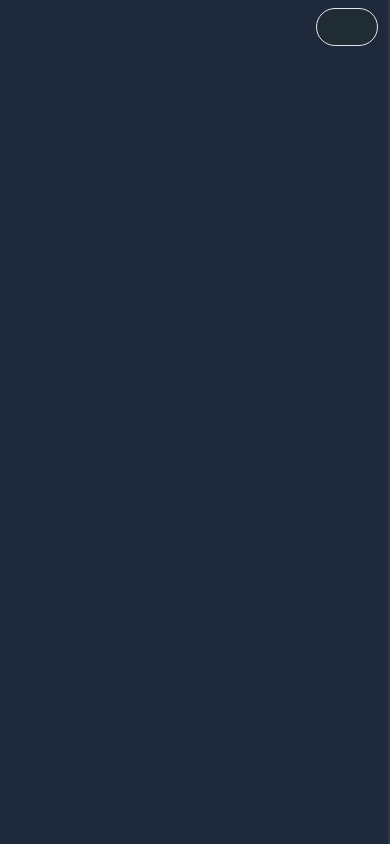
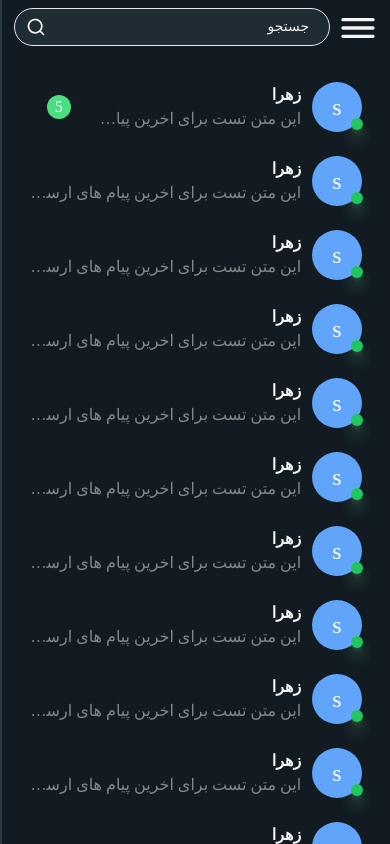
Before and after one commit to Mohaymen-Academy/FE02-Messenger, a React (Vite) app: page /App in a window 390 px wide. Built offline with nearby package versions, Linux system fonts and the light colour scheme; a web font is replaced by a local one.

Commit message:
responsive is in process

```diff
--- a/src/Components/ChatComps/ChatBody.jsx
+++ b/src/Components/ChatComps/ChatBody.jsx
@@ -46,7 +46,8 @@ export default function ChatBody() {
     <div
       dir="rtl"
       className={
-        'flex h-[100%] w-full flex-col bg-chatbackground  bg-cover bg-center bg-no-repeat'
+        `flex h-[100%] flex-col bg-chatbackground  bg-cover bg-center bg-no-repeat
+        `
       }>
       <div className="flex h-[70%] w-full flex-col items-center overflow-hidden">
         <div className="mb-3 h-[105vh] w-full overflow-auto px-5 pt-3">
--- a/src/Components/ChatComps/ChatHeader.jsx
+++ b/src/Components/ChatComps/ChatHeader.jsx
@@ -1,13 +1,17 @@
 import ChatHeaderSettings from './ChatHeaderSettings.jsx';
 import Avatar from './Avatar.jsx';
+import { UilArrowRight } from '@iconscout/react-unicons';
 
-const ChatHeader = ({ setActive }) => (
+const ChatHeader = ({ setActive, chatsetter }) => (
   <div
     onClick={(e) => {
       setActive((prev) => !prev);
     }}
     className=" flex h-[70px] w-full cursor-pointer items-center justify-between bg-color2 px-1 font-iRANSans">
     <div id="header-account" className="flex h-full items-center gap-2">
+      <button className=" desktop:hidden tablet:hidden mobile:hidden laptop:hidden  smmobile:hidden vsmmobile:visible" onClick={(e) => chatsetter(null)}>
+        <UilArrowRight className="w-8 h-8 text-text1 cursor-pointer" />
+      </button>
       <div className="flex-1 ">
         <Avatar isOnline={false} image={'a'} />
       </div>
--- a/src/Components/ChatComps/UserChat.jsx
+++ b/src/Components/ChatComps/UserChat.jsx
@@ -4,15 +4,19 @@ import LeftLayout from '../LeftLayout';
 import { LayoutContext } from '../Layout';
 export default function UserChat() {
   const [active, setActive] = useState(false);
-  const chatid = useContext(LayoutContext);
-  console.log(chatid);
+  const chatTools = useContext(LayoutContext);
+  console.log(chatTools);
   return (
     <>
       <div className="flex flex-row">
-        {chatid ? (
+        {chatTools.chatid ? (
           <>
-            <div className="w-[100%]">
-              <ChatHeader setActive={setActive} />
+            <div
+              className={`
+            relative
+            ${active ? 'vsmmobile:w-0' : 'vsmmobile:w-full'}
+            `}>
+              <ChatHeader chatsetter={chatTools.setChatId} setActive={setActive} />
               <ChatBody />
             </div>
             <LeftLayout active={active} setActive={setActive} />
--- a/src/Components/Layout.jsx
+++ b/src/Components/Layout.jsx
@@ -6,9 +6,9 @@ const LayoutContext = createContext(null);
 const Layout = ({ children }) => {
   const [chatid, setChatId] = useState(null);
   return (
-    <div className="flex h-screen w-screen overflow-hidden  " id="app-holder">
-      <RightSide setChatId={setChatId} />
-      <LayoutContext.Provider value={chatid}>
+    <div className={`flex h-screen w-screen overflow-hidden vsmmobile:relative `} id="app-holder">
+      <RightSide chatId={chatid} setChatId={setChatId} />
+      <LayoutContext.Provider value={{ chatid, setChatId }}>
         <div className="h-full flex-1 flex-row bg-slate-800 pb-6">{children}</div>
       </LayoutContext.Provider>
     </div>
--- a/src/Components/LeftLayout.jsx
+++ b/src/Components/LeftLayout.jsx
@@ -15,7 +15,7 @@ export default function LeftLayout({ active, setActive }) {
   return (
     <div
       className={`flex flex-col relative h-screen transition-all duration-200 ease-in ${
-        active ? 'w-[500px] left-0' : 'w-0 left-[-300px]'
+        active ? 'w-[600px] left-0 vsmmobile:w-[100%]' : 'w-0 left-[-300px]'
       }`}>
       {Pages[layout]}
     </div>
--- a/src/Components/Rightside.jsx
+++ b/src/Components/Rightside.jsx
@@ -3,7 +3,7 @@ import { Chatlist } from './ChatComps';
 import SidebarMenu from './SidebarMenu.jsx';
 import { UilBars, UilSearch } from '@iconscout/react-unicons';
 
-export default function RightSide({ setChatId }) {
+export default function RightSide({ setChatId, chatId }) {
   const [open, setopen] = useState(false);
   const divref = useRef(null);
   function handleOutsideClick(event) {
@@ -18,7 +18,10 @@ export default function RightSide({ setChatId }) {
     return () => document.addEventListener('mousedown', handleOutsideClick);
   }, [open]);
   return (
-    <div className=" h-screen w-[380px] bg-color1 border-l-2 border-bghovor shadow-md vsmmobile:w-0">
+    <div
+      className={` h-screen bg-color1 border-l-2 border-bghovor shadow-md vsmmobile:z-0 vsmmobile:relative ${
+        chatId ? 'vsmmobile:w-0' : 'vsmmobile:w-100%'
+      } `}>
       <div className="flex justify-between px-2 py-1 ">
         <div>
           <button className="fixed" onClick={(e) => setopen((prev) => !prev)}>
--- a/src/Components/SidebarMenu.jsx
+++ b/src/Components/SidebarMenu.jsx
@@ -24,7 +24,7 @@ export default function SidebarMenu({ profileImage, username, open, divref }) {
       <div
         ref={divref}
         className={`w-[350px] fixed top-0 flex h-screen flex-col bg-color2 transition-all duration-1000 ease-in-out font-estedad ${
-          open ? 'right-0' : 'right-[-100%]'
+          open ? 'right-0' : 'right-[-150%]'
         }`}>
         <div className=" w-[100%] h-[200px] flex flex-col justify-end gap-6 pt-0 ">
           <div
```
